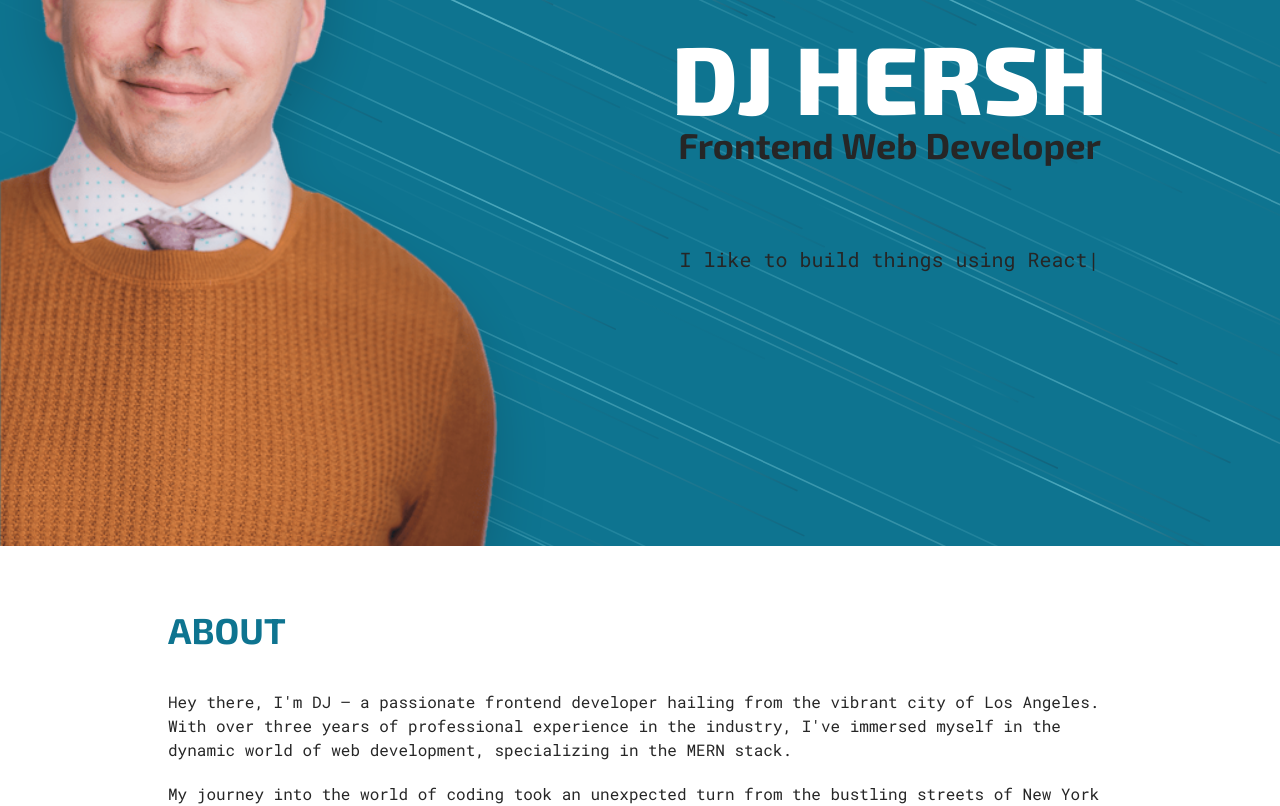
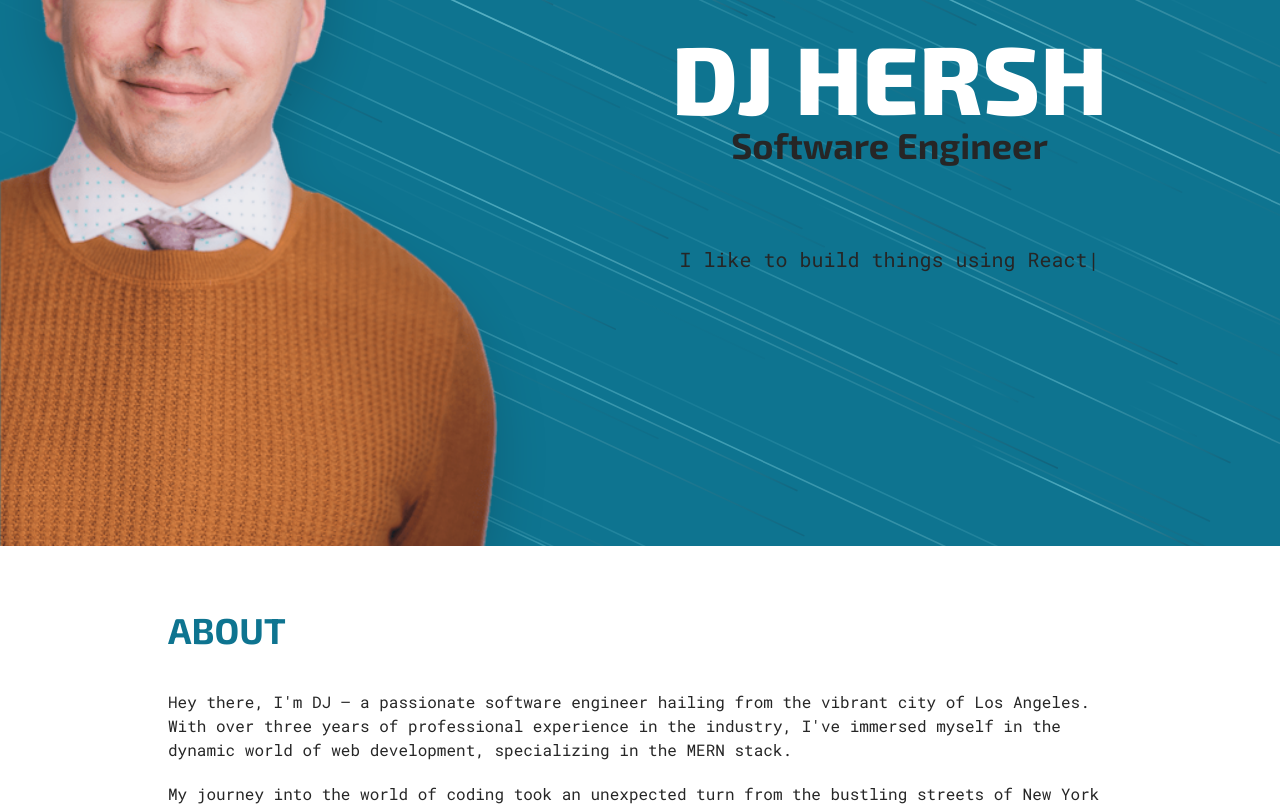
Before and after one commit to DJ620/portfolio-nextjs, a Next.js app: page / in a window 1280 px wide. Shown: the part 300-1106 px from the top of the page. Built offline with nearby package versions, Linux system fonts and the light colour scheme.

Commit message:
changed title

```diff
--- a/src/components/About/About.tsx
+++ b/src/components/About/About.tsx
@@ -19,7 +19,7 @@
         <h1 className={`pb-10 text-4xl font-bold text-cyan-700 header-slide ${isInView && "slide-in-left"}`} ref={ref}>ABOUT</h1>
         <div className={`space-y-5 text-base ${roboto.className} ${isInView && "slide-in-up"}`}>
           <p>
-            Hey there, I'm DJ – a passionate frontend developer hailing from the
+            Hey there, I'm DJ – a passionate software engineer hailing from the
             vibrant city of Los Angeles. With over three years of professional
             experience in the industry, I've immersed myself in the dynamic
             world of web development, specializing in the MERN stack.
--- a/src/components/Hero/Landing.tsx
+++ b/src/components/Hero/Landing.tsx
@@ -25,7 +25,7 @@
               DJ HERSH
             </p>
             <p className="text-3xl font-bold text-neutral-800 lg:text-4xl 2xl:text-5xl sm:text-nowrap">
-              Frontend Web Developer
+              Software Engineer
             </p>
             <div className="mt-5 text-lg h-20 w-[90vw] md:w-[460px] md:mt-20 md:h-auto xl:text-xl 2xl:text-2xl 2xl:w-[650px] xl:w-[550px] mx-auto">
               <TypeAnimation
```
Also changed, not shown: 1 other file (tests, documents, lock files or other folders).
